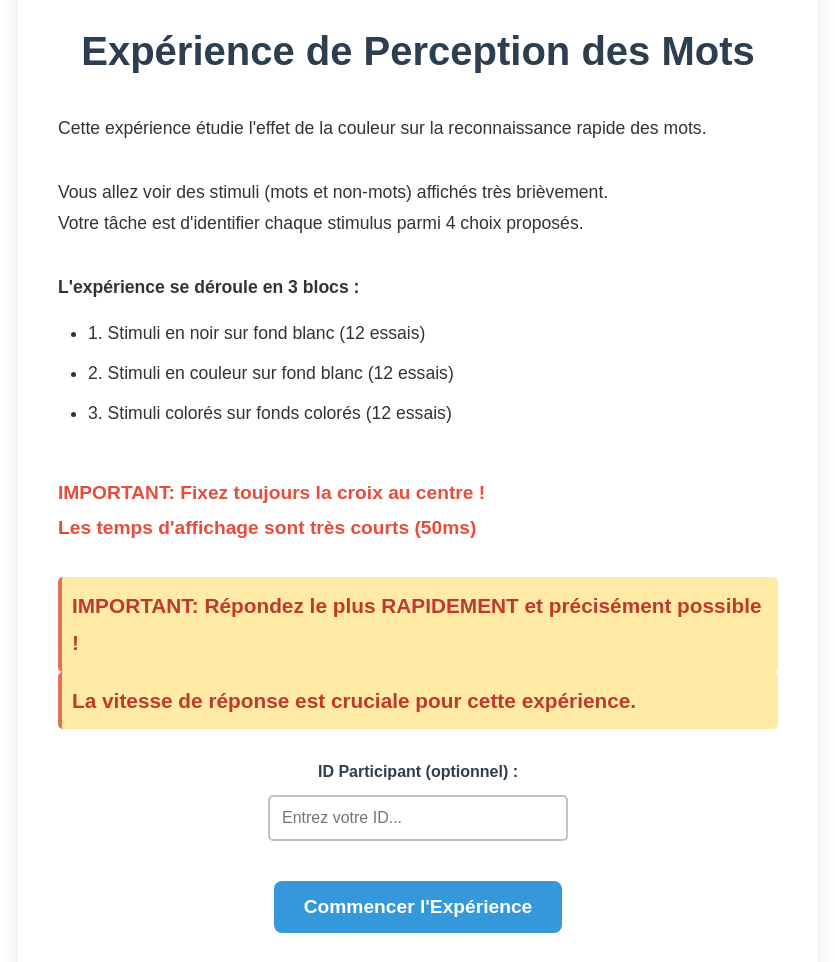
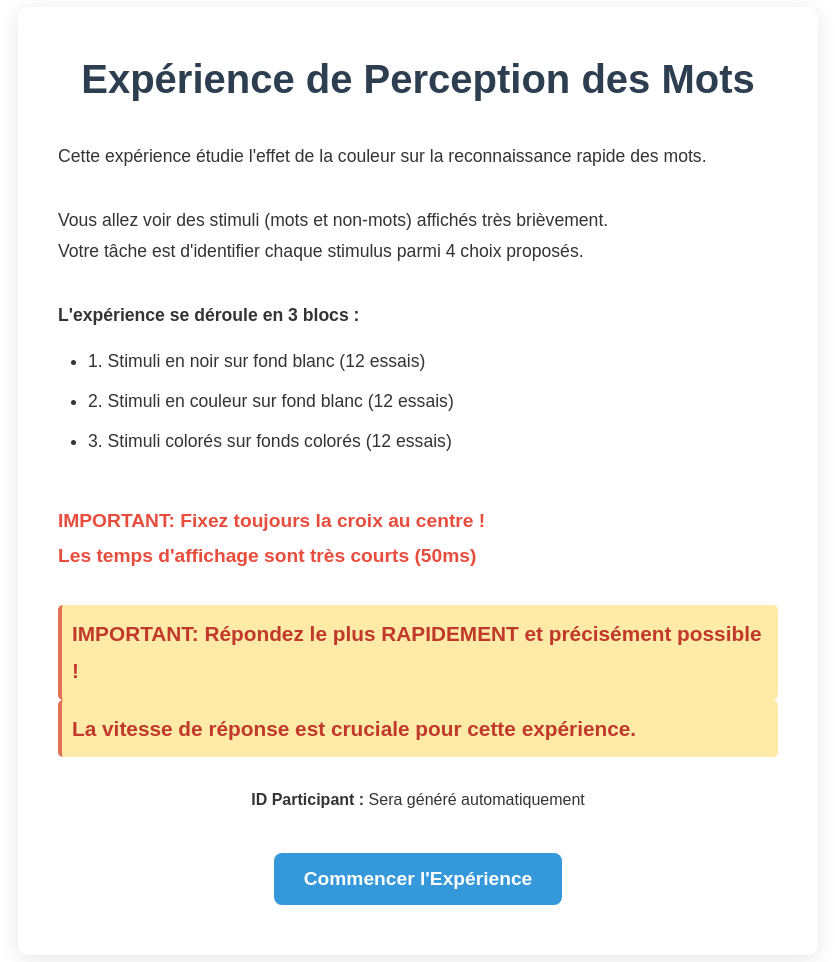
Before and after one commit to axel0302/Exepe, a Flask app: page / in a window 1280 px wide. Shown: the whole page, without its empty margins (222-1057 px from the left). Run offline with Flask 3, Linux system fonts and the light colour scheme.

Commit message:
update id part

```diff
--- a/app.py
+++ b/app.py
@@ -228,14 +228,15 @@ def index():
 def start_experiment():
     """Démarre une nouvelle session d'expérience."""
     session['session_id'] = str(uuid.uuid4())
-    session['participant_id'] = request.json.get('participant_id', 'anonymous')
+    session['participant_id'] = str(uuid.uuid4())  # Génération automatique de l'ID participant
     session['current_block'] = 0
     session['current_trial'] = 0
     session['results'] = []
 
     return jsonify({
         'success': True,
-        'session_id': session['session_id']
+        'session_id': session['session_id'],
+        'participant_id': session['participant_id']  # Retourner l'ID généré
     })
 
 @app.route('/get_trial', methods=['POST'])
--- a/static/script.js
+++ b/static/script.js
@@ -80,8 +80,6 @@ class ExperimentApp {
     }
 
     async startExperiment() {
-        const participantId = document.getElementById('participant-id').value || 'anonymous';
-
         this.showScreen('loading-screen');
 
         try {
@@ -90,15 +88,18 @@ class ExperimentApp {
                 headers: {
                     'Content-Type': 'application/json',
                 },
-                body: JSON.stringify({
-                    participant_id: participantId
-                })
+                body: JSON.stringify({})
             });
 
             const data = await response.json();
 
             if (data.success) {
                 this.sessionId = data.session_id;
+                this.participantId = data.participant_id;
+
+                // Afficher l'ID généré automatiquement
+                document.getElementById('participant-id-display').textContent = this.participantId;
+
                 this.currentBlock = 0;
                 this.currentTrial = 0;
                 this.results = [];
--- a/templates/index.html
+++ b/templates/index.html
@@ -33,8 +33,7 @@
                 </div>
 
                 <div class="participant-info">
-                    <label for="participant-id">ID Participant (optionnel) :</label>
-                    <input type="text" id="participant-id" placeholder="Entrez votre ID...">
+                    <p><strong>ID Participant :</strong> <span id="participant-id-display">Sera généré automatiquement</span></p>
                 </div>
 
                 <button id="start-btn" class="btn-primary">Commencer l'Expérience</button>
```
